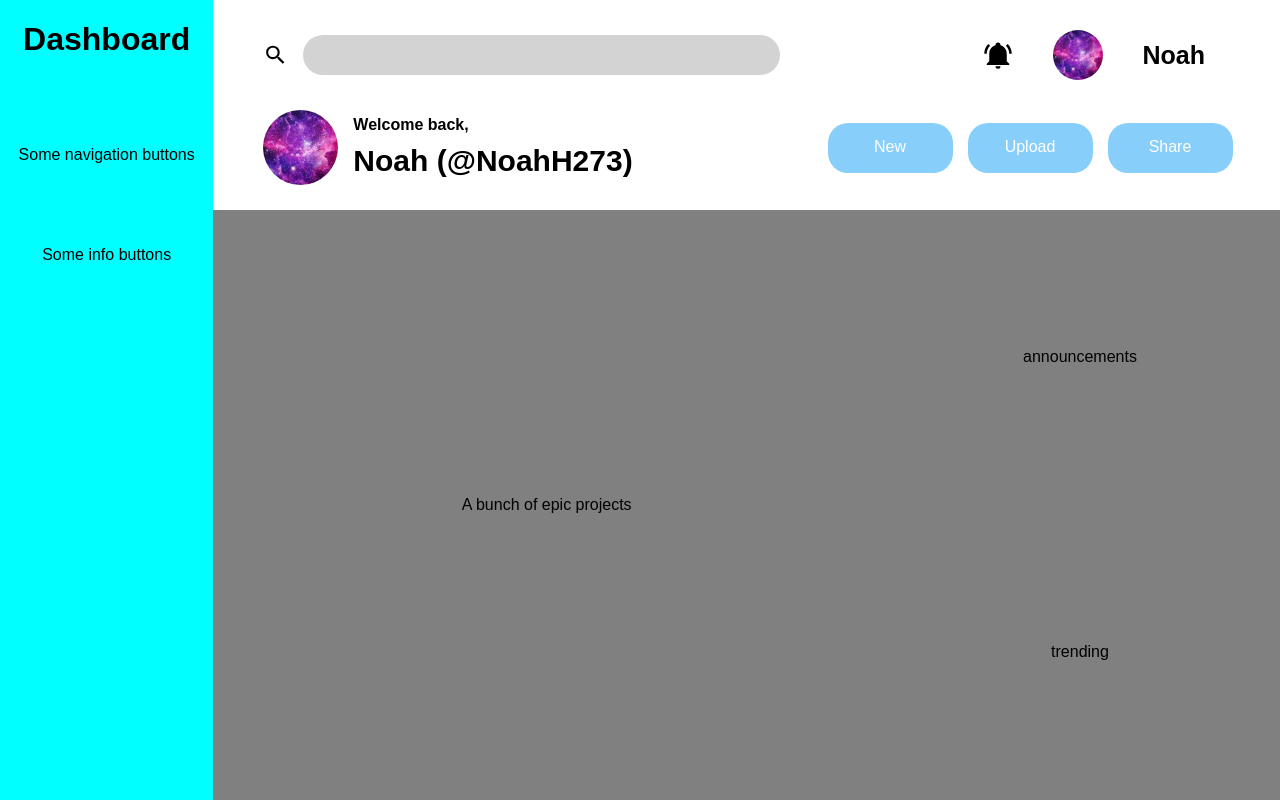
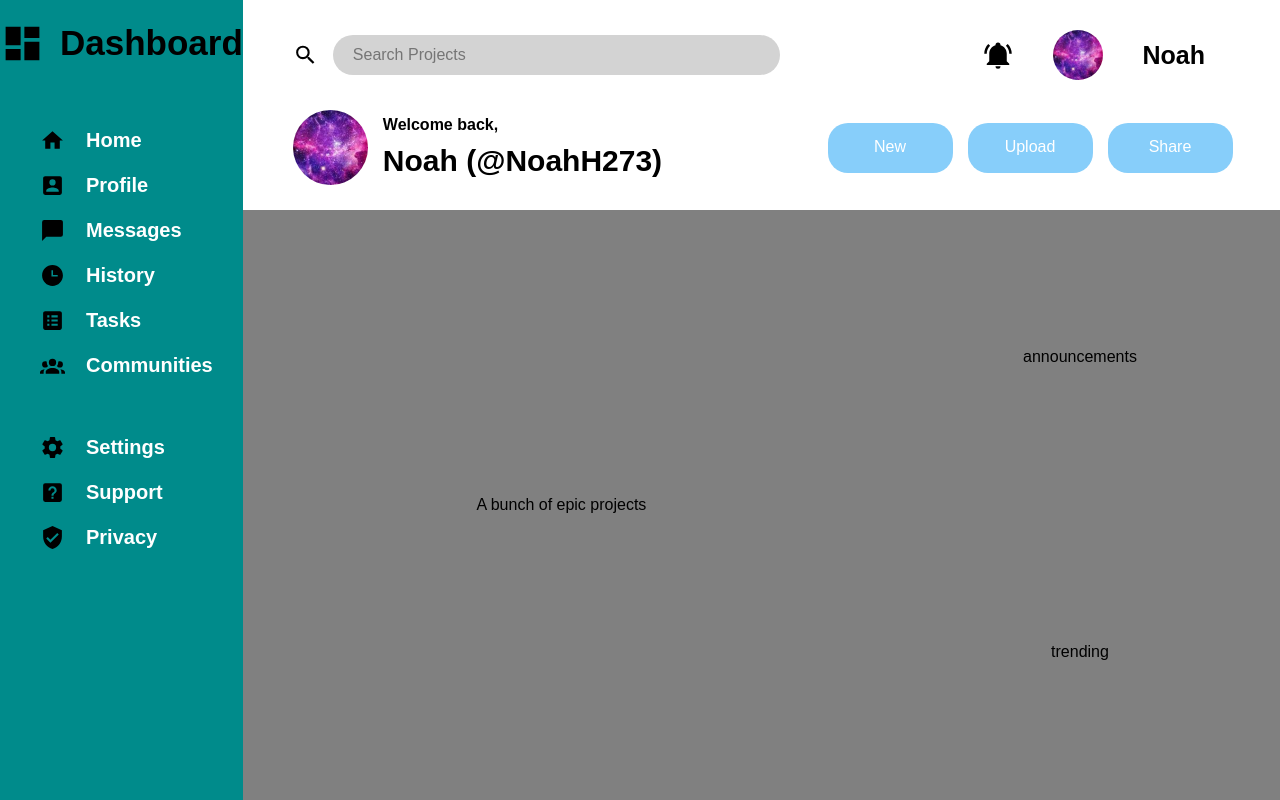
Before and after one commit to NoahH273/admin-dashboard, a plain HTML site: page index.html in a window 1280 px wide. Drawn offline with Linux system fonts and the light colour scheme.

Commit message:
Create Sidebar

```diff
--- a/index.html
+++ b/index.html
@@ -13,7 +13,7 @@
         <header class="header">
             <div class="search">
                 <img src="images/search-icon.svg" alt="search icon" class="search-icon">
-                <input type="text" class="search-bar">
+                <input type="text" placeholder="Search Projects" class="search-bar">
             </div>
             <div class="account">
                 <img src="images/notification.svg" alt="notification icon" class="notification-icon">
@@ -36,14 +36,49 @@
             </div>
         </header>
         <nav class="sidebar">
-            <h1 class="title">
-                Dashboard
-            </h1>
+            <div class="title-section">
+                <img src="images/dashboard.svg" alt="dashboard icon" class="dashboard-icon">
+                <h1 class="title">Dashboard</h1>
+            </div>
             <ul class="nav">
-                Some navigation buttons
+                <li>
+                    <img src="images/home.svg" alt="home icon" class="nav-icon">
+                    <button class="nav-button">Home</button>
+                </li>
+                <li>
+                    <img src="images/profile.svg" alt="profile icon" class="nav-icon">
+                    <button class="nav-button">Profile</button>
+                </li>
+                <li>
+                    <img src="images/message.svg" alt="messages icon" class="nav-icon">
+                    <button class="nav-button">Messages</button>
+                </li>
+                <li>
+                    <img src="images/history.svg" alt="history icon" class="nav-icon">
+                    <button class="nav-button">History</button>
+                </li>
+                <li>
+                    <img src="images/to-do.svg" alt="tasks icon" class="nav-icon">
+                    <button class="nav-button">Tasks</button>
+                </li>
+                <li>
+                    <img src="images/communities.svg" alt="Communities icon" class="nav-icon">
+                    <button class="nav-button">Communities</button>
+                </li>
             </ul>
             <ul class="info">
-                Some info buttons
+                <li>
+                    <img src="images/settings.svg" alt="settings icon" class="nav-icon">
+                    <button class="info-button">Settings</button>
+                </li>
+                <li>
+                    <img src="images/support.svg" alt="support icon" class="nav-icon">
+                    <button class="info-button">Support</button>
+                </li>
+                <li>
+                    <img src="images/privacy.svg" alt="privacy icon" class="nav-icon">
+                    <button class="info-button">Privacy</button>
+                </li>
             </ul>
         </nav>
         <main class="content">
--- a/styles.css
+++ b/styles.css
@@ -42,7 +42,7 @@
     border: none;
     background-color: lightgrey;
     height: 2.5em;
-    padding: 10px;
+    padding: 10px 20px;
 }
 
 .account {
@@ -111,11 +111,52 @@
 
 .sidebar {
     grid-area: sidebar;
-    background-color: aqua;
+    background-color: darkcyan;
     display: grid;
     grid-auto-rows: min-content;
-    gap: 50px;
+    gap: 25px;
     place-items: center;
+}
+
+.title-section {
+    display: flex;
+    gap: 15px;
+}
+
+.dashboard-icon {
+    width: 45px;
+}
+
+.title {
+    font-size: 35px;
+}
+
+.nav, .info {
+    list-style: none;
+    display: flex;
+    flex-direction: column;
+    padding-left: 40px;
+    width: 100%;
+    gap: 20px;
+}
+
+.nav li, .info li {
+    display: flex;
+    align-items: center;
+    gap: 15px;
+}
+
+.nav-button, .info-button {
+    border: none;
+    background: none;
+    font-size: 20px;
+    font-weight: bold;
+    color: white;
+    cursor: grab;
+}
+
+.nav-icon {
+    width: 25px;
 }
 
 .content {
```
Also changed, not shown: images/communities.svg (added), images/dashboard.svg (added), images/history.svg (added), images/home.svg (added), images/message.svg (added), images/privacy.svg (added), images/profile.svg (added), images/settings.svg (added), images/support.svg (added), images/to-do.svg (added).
